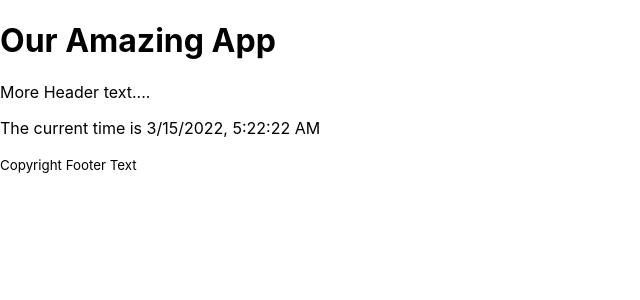
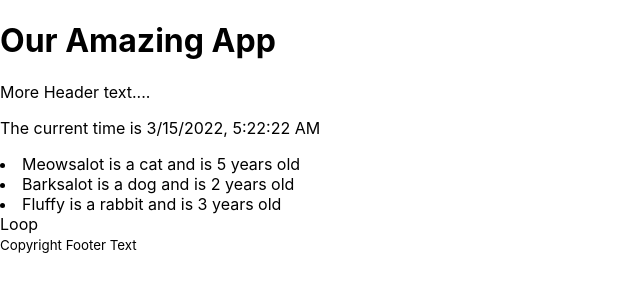
Before and after one commit to AnnieCat73/learning-react-app, a React (Create React App) app: page / in a window 1280 px wide. Shown: the top 300 px of the page, without its empty margins (0-640 px from the left). Built offline with nearby package versions, Linux system fonts and the light colour scheme.

Commit message:
Props exercise

```diff
--- a/src/App.js
+++ b/src/App.js
@@ -3,9 +3,10 @@
 //import React, { useState, useEffect } from "react";
 import React from 'react';
 import ComponentEx from './React for Rest of Us/ComponentEx';
+import Props from './React for Rest of Us/props';
+import Loop from './React for Rest of Us/Loop';
 import './App.css';
 import './index.css';
-
 
 
 
@@ -17,6 +18,10 @@
     <>
       <ComponentEx />
       <p>The current time is {new Date().toLocaleString()}</p>
+      <Props name="Meowsalot" species="cat" age="5"/>
+      <Props name="Barksalot" species="dog" age="2" />
+      <Props name="Fluffy" species="rabbit" age="3"/>
+      <Loop />
       <small>Copyright Footer Text</small>
     </>
 
--- /dev/null
+++ b/src/React for Rest of Us/Loop.js
@@ -0,0 +1,15 @@
+import React from 'react'
+
+/*So with props ex previously if we had
+100s of pets it would take a long time to
+write out all the 100s of props so instead
+map the array of pets. So loop through the
+array and do something with each item*/
+
+function Loop() {
+  return (
+    <div>Loop</div>
+  )
+}
+
+export default Loop;
--- /dev/null
+++ b/src/React for Rest of Us/props.js
@@ -0,0 +1,39 @@
+import React from 'react'
+
+/*Props
+- 'looks like HTML attribute but are properties'
+- To give any attribute or piece of data to any
+component*/
+
+function props(props) {
+  return (
+    <li>{props.name} is a {props.species} and is {props.age} years old</li>
+  )
+}
+
+export default props;
+
+/*or
+
+function props({ name, species, age}) {
+  return (
+    <li>{name} is a {species} and is {age} years old</li>
+  )
+}
+
+THEN IN APP
+
+function App() {
+  return (
+    <>
+      <ComponentEx />
+      <p>The current time is {new Date().toLocaleString()}</p>
+      <Props name="Meowsalot" species="cat" age="5"/>
+      <Props name="Barksalot" species="dog" age="2" />
+      <Props name="Fluffy" species="rabbit" age="3"/>
+      <small>Copyright Footer Text</small>
+    </>
+
+  );
+}
+export default App;*/
```
